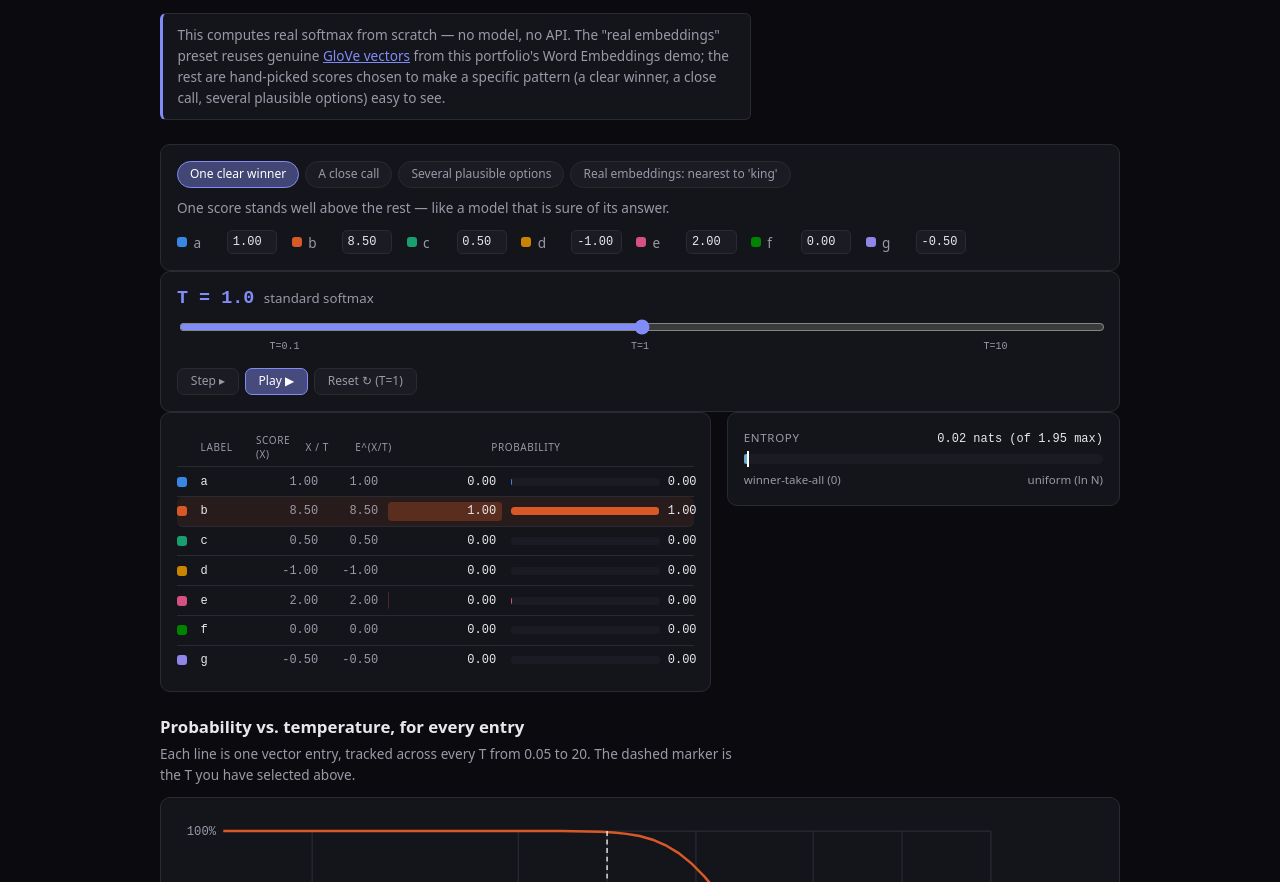
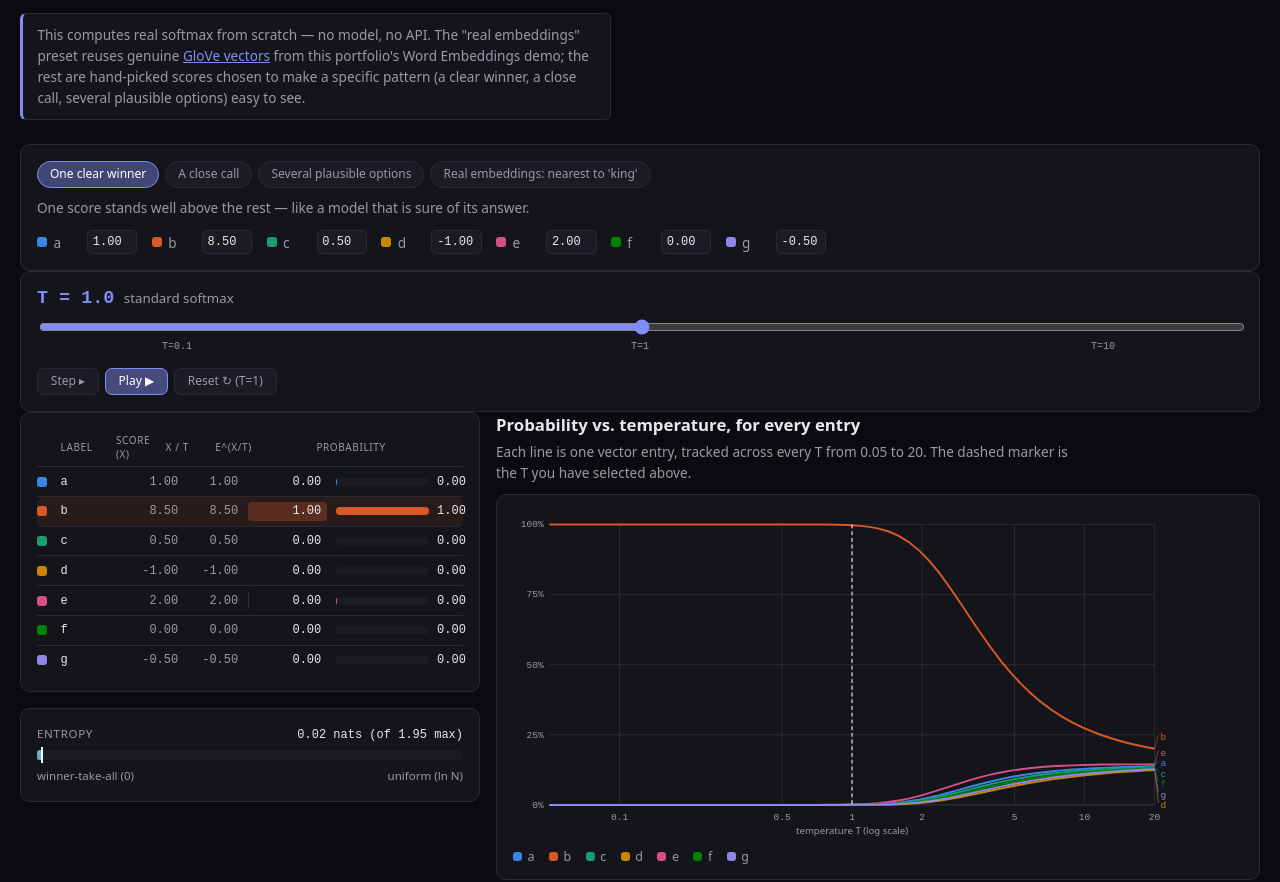
Before and after one commit to JoseMCortes/ai-visualized, a website built with Vite: page demos/softmax-temperature/index.html in a window 1280 px wide. Shown: the part 143-1025 px from the top of the page. Built offline with nearby package versions, Linux system fonts and the light colour scheme.

Commit message:
softmax-temperature: put the chart beside the breakdown, not below it
The live score/probability list and the probability-vs-T chart now
sit in a two-column layout (formula table + entropy meter on the
left, chart on the right) so both are visible together without
scrolling past the chart to compare them.

```diff
--- a/demos/softmax-temperature/src/app.ts
+++ b/demos/softmax-temperature/src/app.ts
@@ -20,11 +20,22 @@ const PLAY_PERIOD_MS = 9000; // one full low->high->low sweep
 export function mountApp(root: HTMLElement): void {
   const editorHost = document.createElement('div');
   const sliderHost = document.createElement('div');
+
+  // Results grid: the live breakdown (left) sits beside the probability-vs-T
+  // chart (right) so both are visible together — no scrolling back and
+  // forth between "what T does right now" and "what T does across the
+  // whole range".
   const grid = document.createElement('div');
-  grid.className = 'stage-grid';
+  grid.className = 'results-grid';
+
+  const leftCol = document.createElement('div');
+  leftCol.className = 'results-left';
   const tableHost = document.createElement('div');
   const entropyHost = document.createElement('div');
-  const chartWrap = document.createElement('div');
+  leftCol.append(tableHost, entropyHost);
+
+  const rightCol = document.createElement('div');
+  rightCol.className = 'results-right';
   const chartTitle = document.createElement('h2');
   chartTitle.className = 'chart-title';
   chartTitle.textContent = 'Probability vs. temperature, for every entry';
@@ -33,10 +44,10 @@ export function mountApp(root: HTMLElement): void {
   chartSub.textContent =
     'Each line is one vector entry, tracked across every T from 0.05 to 20. The dashed marker is the T you have selected above.';
   const chartHost = document.createElement('div');
-  chartWrap.append(chartTitle, chartSub, chartHost);
+  rightCol.append(chartTitle, chartSub, chartHost);
 
-  grid.append(tableHost, entropyHost);
-  root.replaceChildren(editorHost, sliderHost, grid, chartWrap);
+  grid.append(leftCol, rightCol);
+  root.replaceChildren(editorHost, sliderHost, grid);
 
   const formulaTable = createFormulaTable();
   tableHost.appendChild(formulaTable.el);
--- a/demos/softmax-temperature/src/style.css
+++ b/demos/softmax-temperature/src/style.css
@@ -30,7 +30,7 @@ body {
 }
 
 main {
-  max-width: 1000px;
+  max-width: 1320px;
   margin: 0 auto;
   padding: 2rem 1.25rem 4rem;
 }
@@ -245,10 +245,16 @@ section {
   margin-top: 0.6rem;
 }
 
-/* --- stage grid: formula table + entropy meter --- */
-.stage-grid {
+/* --- results grid: live breakdown (left) beside the probability-vs-T chart (right) --- */
+.results-grid {
   display: grid;
   grid-template-columns: 1fr;
+  gap: 1rem;
+  align-items: start;
+}
+
+.results-left {
+  display: grid;
   gap: 1rem;
 }
 
@@ -430,7 +436,7 @@ section {
 
 /* --- probability curve chart --- */
 .chart-title {
-  margin: 1.4rem 0 0.2rem;
+  margin: 0 0 0.2rem;
   font-size: 1.05rem;
 }
 
@@ -596,10 +602,9 @@ section {
   margin-bottom: 0;
 }
 
-@media (min-width: 720px) {
-  .stage-grid {
-    grid-template-columns: 1.4fr 1fr;
-    align-items: start;
+@media (min-width: 980px) {
+  .results-grid {
+    grid-template-columns: minmax(380px, 460px) 1fr;
   }
 }
 
```
